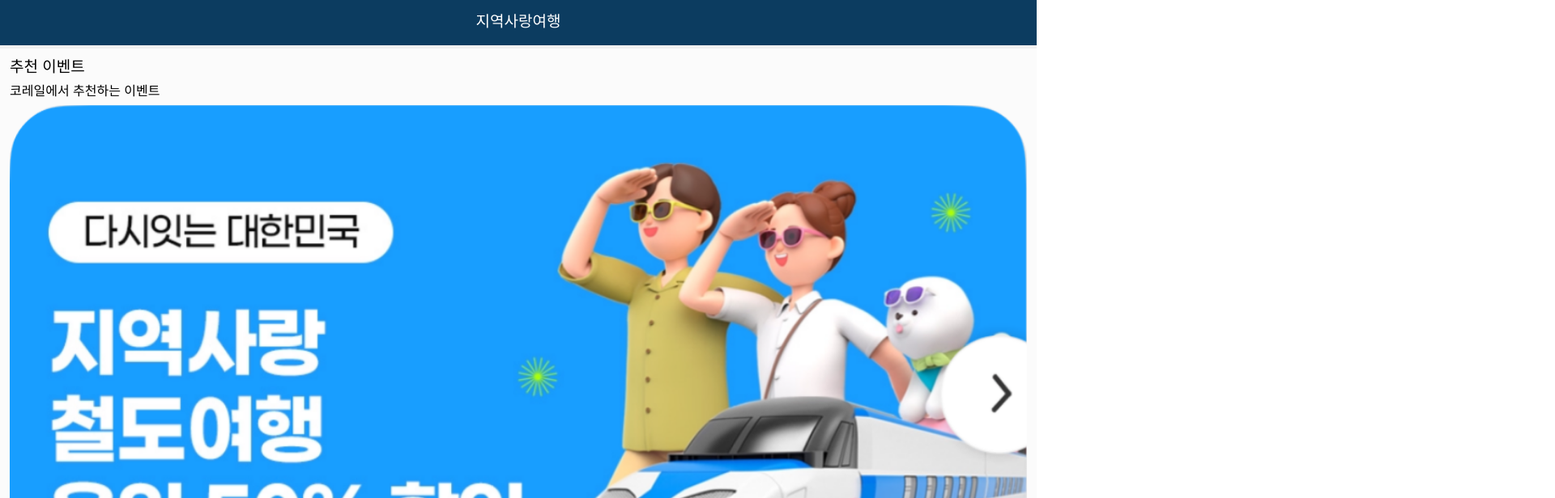
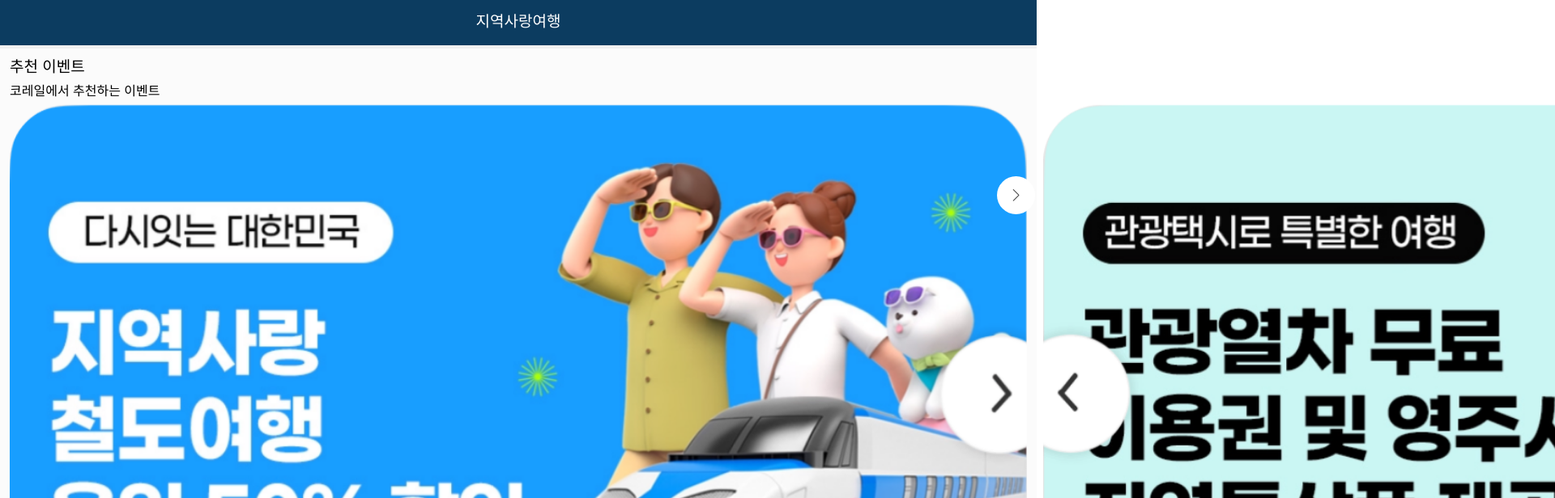
Before and after one commit to funcsom/kise_travel_tech_client, a React (Vite) app: page / in a window 1280 px wide. Shown: the top 616 px of the page at 81% size, 1920 px wide, since content can reach past the window. Built offline with nearby package versions, Linux system fonts and the light colour scheme; a web font is replaced by a local one.

Commit message:
케러셀 및 현재화면 코드 수정

```diff
--- /dev/null
+++ b/src/components/Carousel.css
@@ -0,0 +1,58 @@
+.swiper {
+  position: relative;
+  overflow: visible;
+}
+
+.swiper-pagination {
+  display: flex;
+  flex-direction: row;
+  align-items: center;
+  justify-content: center;
+  position: absolute;
+  top: -50px;
+}
+
+.swiper-pagination-bullet {
+  width: 10px;
+  height: 10px;
+  background: var(--color-gray-400);
+  opacity: 1;
+}
+
+.swiper-pagination-bullet-active {
+  width: 12px;
+  height: 12px;
+  color: #fff;
+  background: var(--color-light-blue-200);
+}
+
+.swiper-button-prev,
+.swiper-button-next {
+  top: 110px;
+  width: 47px;
+  height: 47px;
+  background-color: var(--color-white);
+  border-radius: 100%;
+  color: var(--color-gray-600);
+}
+
+.swiper-button-prev:after,
+.swiper-button-next:after {
+  font-size: 15px;
+}
+
+.swiper-button-next,
+.swiper-rtl .swiper-button-prev {
+  right: -10px;
+  left: auto;
+}
+
+.swiper-button-prev,
+.swiper-rtl .swiper-button-next {
+  left: -10px;
+  right: auto;
+}
+
+.swiper-button-disabled {
+  display: none;
+}
--- a/src/components/Carousel.jsx
+++ b/src/components/Carousel.jsx
@@ -1,10 +1,14 @@
+import { useRef, useState } from "react";
 import { Swiper, SwiperSlide } from "swiper/react";
-import { Navigation } from "swiper/modules";
+import { Autoplay, Navigation, Pagination } from "swiper/modules";
 import "swiper/css";
 import "swiper/css/navigation";
+import "swiper/css/pagination";
 
 import iconcalendar from "../assets/icon/icon_calendar.svg";
 import iconprevious from "../assets/icon/icon_previous.svg";
+
+import "./Carousel.css";
 
 const Carousel = ({ elems }) => {
   return (
@@ -13,10 +17,7 @@ const Carousel = ({ elems }) => {
         modules={[Navigation]}
         spaceBetween={20}
         slidesPerView={1}
-        navigation={{
-          nextEl: ".swiper-button-next",
-          prevEl: ".swiper-button-prev",
-        }}
+        navigation={true}
       >
         {elems.map((elem, index) => {
           return (
@@ -37,18 +38,37 @@ const Carousel = ({ elems }) => {
 export default Carousel;
 
 export const CarouselProd = ({ elems, onClickProduct }) => {
+  // const paginationRef = useRef(null);
+
+  // const pagination = {
+  //   el: paginationRef.current,
+  //   clickable: true,
+  //   renderBullet: function (index, className) {
+  //     return '<span class="' + className + '">' + (index + 1) + "</span>";
+  //   },
+  // };
+
+  const pagination = {
+    clickable: true,
+    renderBullet: function (index, className) {
+      return '<div class="' + className + '"></div>';
+    },
+  };
+
   return (
     <div>
       <Swiper
-        modules={[Navigation]}
+        modules={[Autoplay, Pagination]}
         spaceBetween={20}
         slidesPerView={1}
-        navigation={{
-          nextEl: ".swiper-button-next",
-          prevEl: ".swiper-button-prev",
-        }}
+        autoplay={{ delay: 3000 }}
+        pagination={pagination}
+        // pagination={pagination}
       >
         {elems.map((elem, index) => {
+          const formattedNumber = new Intl.NumberFormat("ko-KR").format(
+            elem.price
+          );
           return (
             <SwiperSlide key={index}>
               <div
@@ -91,7 +111,7 @@ export const CarouselProd = ({ elems, onClickProduct }) => {
                 >
                   <div style={{ font: "var(--font-b4)", color: "white" }}>
                     <p>{elem.title}</p>
-                    <p>{elem.price}</p>
+                    <p>{formattedNumber}원 ~</p>
                   </div>
                   <img
                     src={iconprevious}
--- a/src/pages/2-local-trip-page/components/TripList.jsx
+++ b/src/pages/2-local-trip-page/components/TripList.jsx
@@ -1,6 +1,8 @@
 import iconcalendar from "../../../assets/icon/icon_calendar.svg";
 
 const TripList = ({ img, title, price, onClickProduct }) => {
+  const formattedNumber = new Intl.NumberFormat("ko-KR").format(price);
+
   return (
     <div
       onClick={() => onClickProduct([title, price])}
@@ -47,7 +49,7 @@ const TripList = ({ img, title, price, onClickProduct }) => {
           color: "var(--color-light-blue-200)",
         }}
       >
-        {price}
+        {formattedNumber}원 ~
       </p>
     </div>
   );
```
